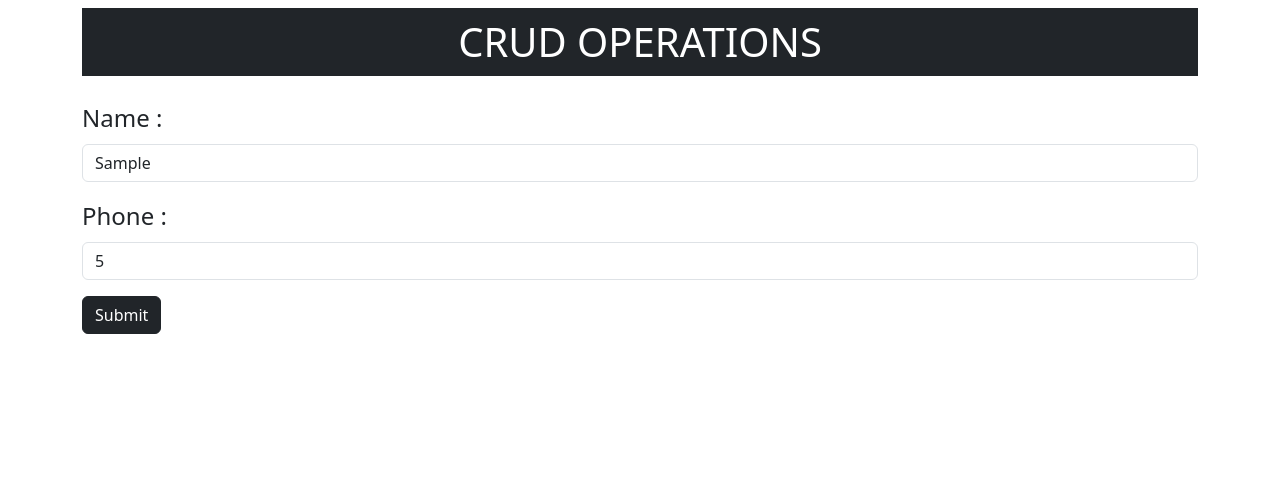
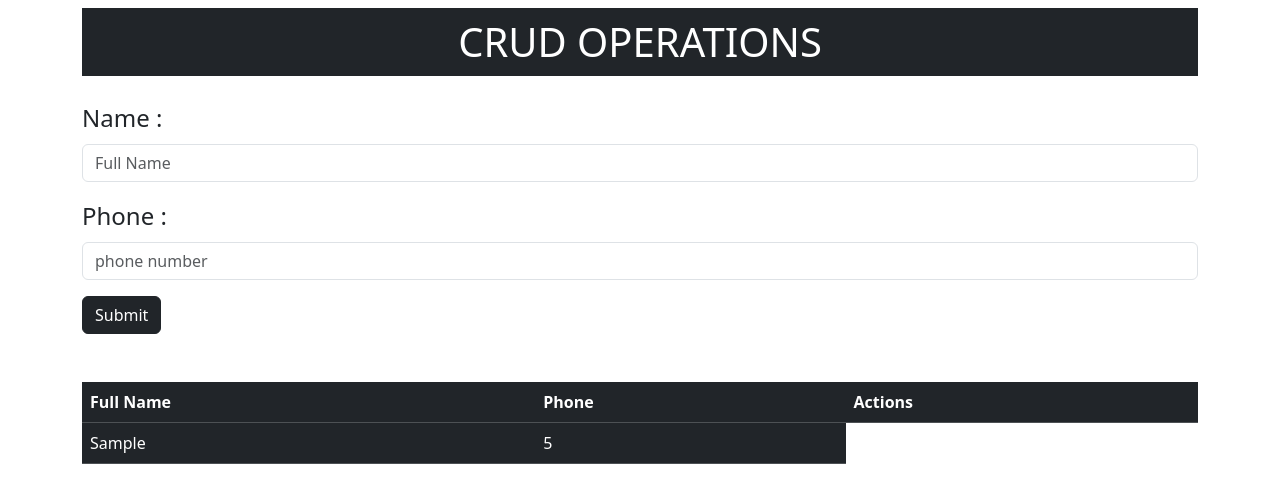
Before and after one commit to Amu420/CRUD, a React (Vite) app: page / in a window 1280 px wide. Both pictures are taken after typing "Sample", "5" into the empty fields and a click on the button "Submit". Shown: the top 502 px of the page. Built offline with nearby package versions, Linux system fonts and the light colour scheme.

Commit message:
Updated showing of data in table after clicking  submit button of form

```diff
--- a/src/App.jsx
+++ b/src/App.jsx
@@ -33,6 +33,8 @@ function App() {
               type="text"
               className="form-control"
               placeholder="Full Name"
+              value={fullname}
+              onChange={(e) => setFullName(e.target.value)}
             />
           </div>
           <div className="mb-3">
@@ -41,6 +43,8 @@ function App() {
               type="number"
               className="form-control"
               placeholder="phone number"
+              value={phone}
+              onChange={(e) => setphone(e.target.value)}
             />
           </div>
           <div className="my-3">
@@ -48,6 +52,27 @@ function App() {
           </div>
         </form>
       </div>
+      <div className="my-3">
+        <table className="table table-dark">
+          <thead>
+            <tr>
+              <th>Full Name</th>
+              <th>Phone</th>
+              <th colSpan={2}>Actions</th>
+            </tr>
+          </thead>
+          <tbody>
+            {contactList.map((list) => {
+              return (
+                <tr key={list.id}>
+                  <td>{list.fullname}</td>
+                  <td>{list.phone}</td>
+                </tr>
+              );
+            })}
+          </tbody>
+        </table>
+      </div>
     </div>
   );
 }
```
